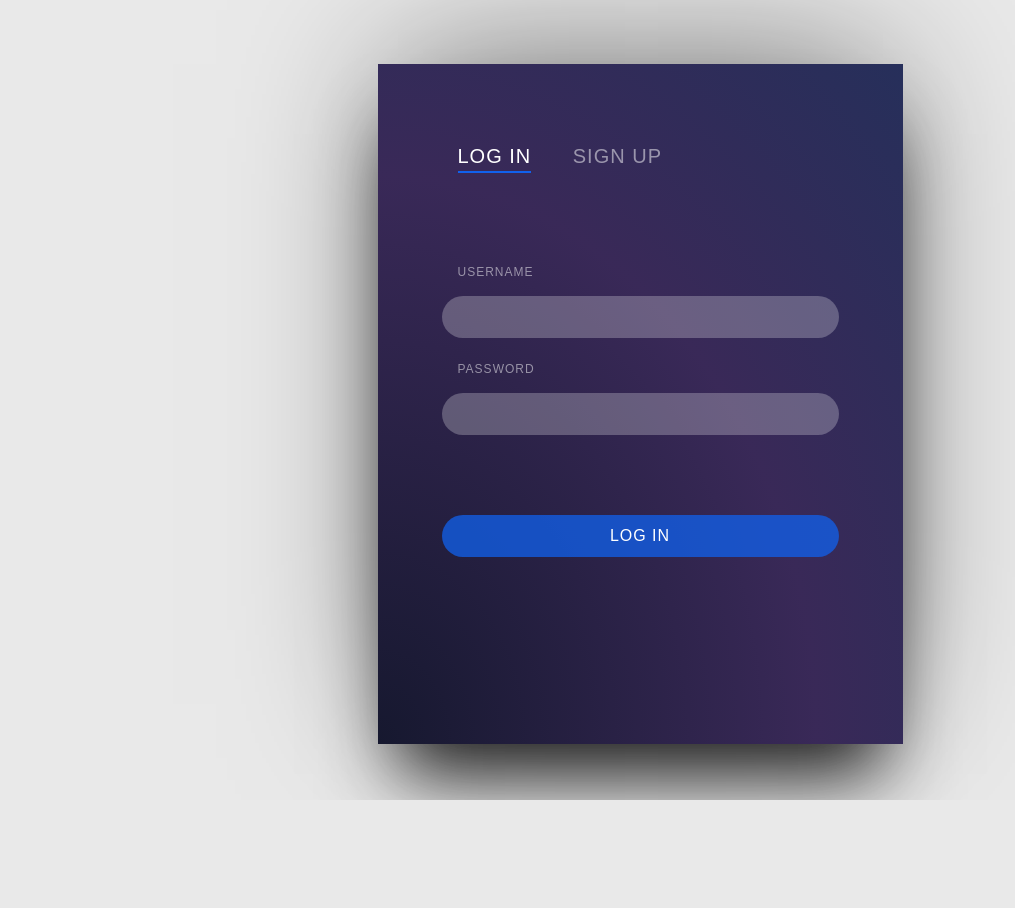
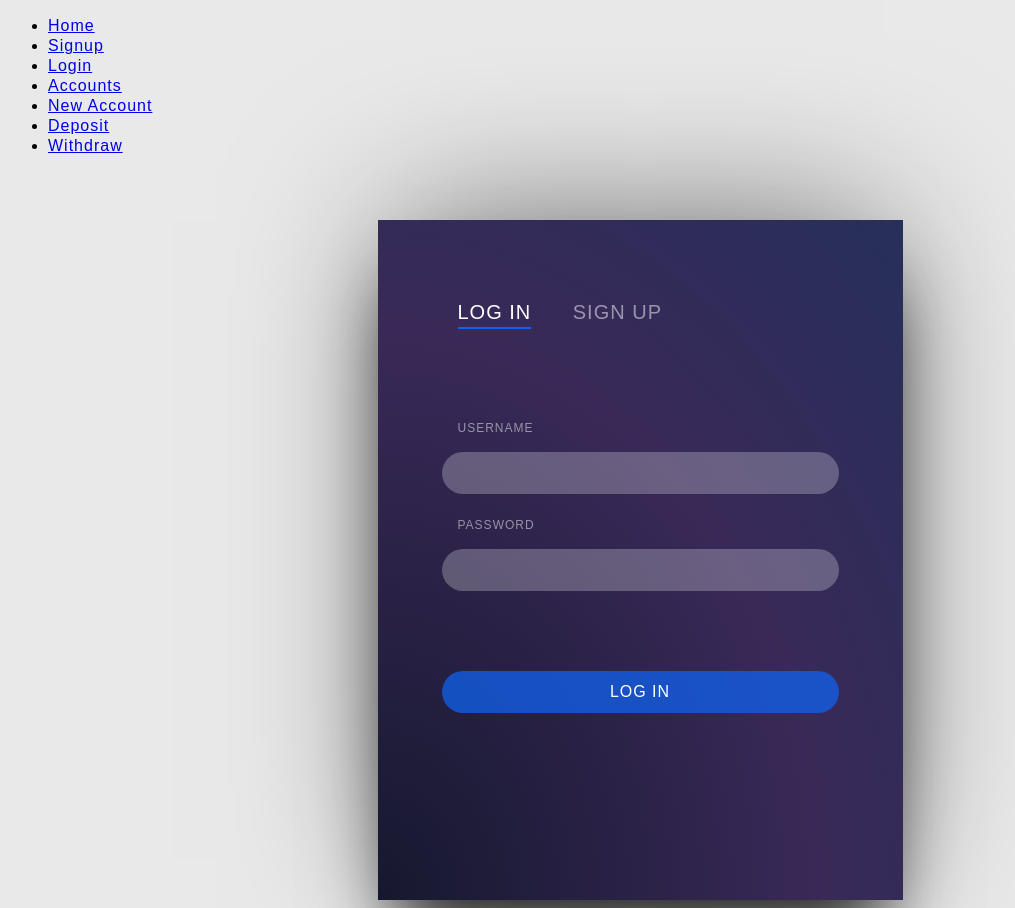
Before and after one commit to DayeemParkar/BajajMarketsTrainingCaseStudy, a Flask app: template templates/login_form.html in a window 1280 px wide. Shown: the whole page, without its empty margins (0-1015 px from the left). Before the commit the page ends 800 px from the top, so only its background shows below. Run offline with Flask 2, Linux system fonts and the light colour scheme; the template is opened without the code that fills it: most values are stand-ins (such as "Sample title", 1, 10 or a date in 2020); parts of the project's set-up code (start-up, migrations or seed data) failed here and were passed over.

Commit message:
Forms, password hash, templates

```diff
--- a/app.py
+++ b/app.py
@@ -10,6 +10,8 @@ from config import *
 from db_connector_class import DBConnection
 # for helper functions and Token class
 from helpers import *
+# for flask forms
+from forms import CustomerForm, AccountForm, LoginForm
 
 
 app = Flask(__name__)
@@ -41,9 +43,31 @@ def home():
         # session[TOKEN] = Token.generateToken(payload_data, SECRET_KEY).decode('latin-1')
         # logger.info(f'Generated token {session[TOKEN]} for customer {session[USERNAME]}')
         # return f"{session[TOKEN]} {rows}"
-        return render_template('login_form.html', title='Login')
+        return redirect(url_for('login'))
     except Exception as e:
-        logger.exception(f'Error while generating token for {session.get(USERNAME, "no user")}')
+        logger.exception(f'Error while accessing home for {session.get(USERNAME, "no user")}')
+        return f"{e}"
+
+
+@app.route('/login')
+def login():
+    '''Login Page'''
+    try:
+        form = LoginForm()
+        return render_template('login_form.html', title='Login', form=form, id='nav3')
+    except Exception as e:
+        logger.exception(f'Error while accessing login for {session.get(USERNAME, "no user")}')
+        return f"{e}"
+
+
+@app.route('/signup')
+def signup():
+    '''Login Page'''
+    try:
+        form = CustomerForm()
+        return render_template('signup_form.html', title='Login', form=form, id='nav2')
+    except Exception as e:
+        logger.exception(f'Error while accessing signup for {session.get(USERNAME, "no user")}')
         return f"{e}"
 
 
--- a/helpers.py
+++ b/helpers.py
@@ -8,6 +8,8 @@ from flask import request, make_response, jsonify
 from logger_class import logger
 # for Token class
 from token_class import Token
+# for Password Hash class
+from password_hash_class import PasswordHash
 # for secret_key
 from config import SECRET_KEY
 
--- /dev/null
+++ b/templates/base.html
@@ -0,0 +1,29 @@
+<!DOCTYPE html>
+<html lang="en">
+<head>
+    <meta charset="UTF-8">
+    <meta http-equiv="X-UA-Compatible" content="IE=edge">
+    <meta name="viewport" content="width=device-width, initial-scale=1.0">
+    <title>{{ title }}</title>
+    <link rel= "stylesheet" type= "text/css" href= "{{ url_for('static',filename='css/style.css') }}">
+</head>
+<body>
+    <ul>
+        <li><a id="nav1" href="{{ url_for('home') }}">Home</a></li>
+        <li><a id="nav2" href="{{ url_for('home') }}">Signup</a></li>
+        <li><a id="nav3" href="{{ url_for('home') }}">Login</a></li>
+        <li><a id="nav4" href="{{ url_for('home') }}">Accounts</a></li>
+        <li><a id="nav5" href="{{ url_for('home') }}">New Account</a></li>
+        <li><a id="nav6" href="{{ url_for('home') }}">Deposit</a></li>
+        <li><a id="nav7" href="{{ url_for('home') }}">Withdraw</a></li>
+    </ul>
+    {% block body %}
+    {% endblock %}
+    {% if id %}
+        <script>
+            var curr = document.getElementById("{{ id }}");
+            curr.classList.add("active");
+        </script>
+    {% endif %}
+</body>
+</html>
--- a/templates/login_form.html
+++ b/templates/login_form.html
@@ -1,13 +1,5 @@
-<!DOCTYPE html>
-<html lang="en">
-<head>
-    <meta charset="UTF-8">
-    <meta http-equiv="X-UA-Compatible" content="IE=edge">
-    <meta name="viewport" content="width=device-width, initial-scale=1.0">
-    <title>{{ title }}</title>
-    <link rel= "stylesheet" type= "text/css" href= "{{ url_for('static',filename='css/style.css') }}">
-</head>
-<body>
+{% extends "base.html" %}
+{% block body %}
     <div class="login-container">
         <form action="" class="form-login">
             <ul class="login-nav">
@@ -29,5 +21,4 @@
             <input type="submit" class="login__submit" value="Log in" />
         </form>
     </div>
-</body>
-</html>
+{% endblock %}
```
Also changed, not shown: db_connector_class.py (+8 -4 lines), forms.py (added, +28 -0 lines), password_hash_class.py (added, +26 -0 lines), 1 other file.
